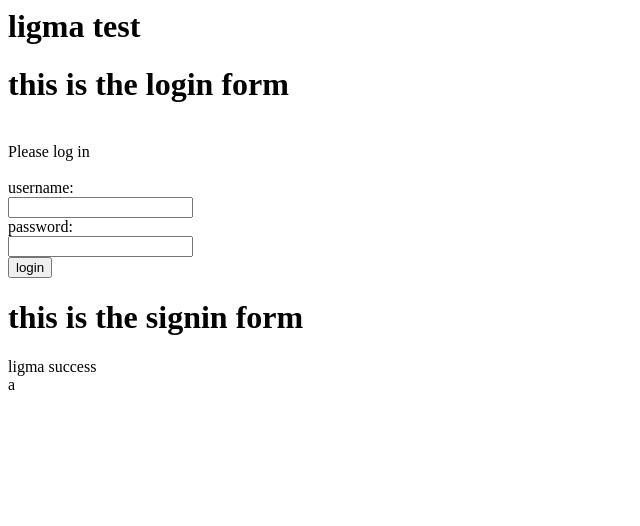
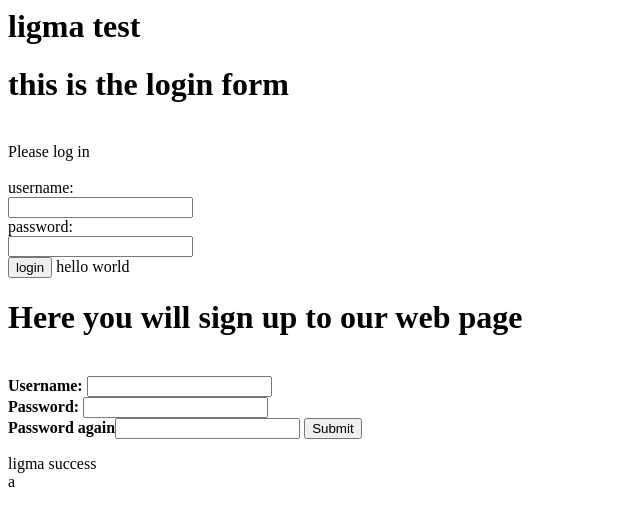
Before and after one commit to MannOfPootis/School-project, a PHP site: page /MainPage.php in a window 1280 px wide. Shown: the top 526 px of the page, without its empty margins (0-640 px from the left). Run offline with PHP 8.4, Linux system fonts and the light colour scheme.

Commit message:
making signin form

```diff
--- a/MainPage.php
+++ b/MainPage.php
@@ -2,7 +2,7 @@
 <?php
 include "Methods.php";
 include "config.php";
-include "Login.php";
+include "login.php";
 include "Signin.php";
 
 
--- a/Signin.php
+++ b/Signin.php
@@ -1 +1,79 @@
-<h1>this is the signin form</h1>
+
+
+<html>
+    <head>
+        <style>
+
+        </style>
+    </head>
+<body>
+    <script type="text/javascript">
+        //function submitcheck
+        function checkok(){
+            var password = document.getElementById("password");
+            var password1 = document.getElementById("password1");
+            if(password.value!=(password1.value)){
+                document.getElementById("problem").innerHTML="The passwords don't mactch";
+                document.getElementById("problem").style.color="red";
+                //document.getElementById("problem").style.border-color="red";
+            }
+            else{
+                document.getElementById("problem").innerHTML="they match";
+                document.getElementById("problem").style.color="green";
+            }
+            //document.getElementById("problem").innerHTML=password.value;
+        }
+    </script>
+    <?php
+    include "config.php";
+    echo "hello world";
+
+
+
+
+    ?>
+        <h1>Here you will sign up to our web page</h1><br>
+
+<form action="" method="post"><b>
+Username:   <input type="text" name="username"><br>
+Password:   <input type="password" name="password"id ="password" onchange="checkok()"><br>
+Password again<input type = "password" name="password2" id ="password1" onchange="checkok()">
+    </b>
+<input type="submit" >
+<div id ="problem"></div>
+<?php
+            if(
+            array_key_exists( "username",$_POST)&&
+            array_key_exists( "password",$_POST)&&
+            array_key_exists( "password2",$_POST)
+
+
+            ){
+            if($_POST["password"]==$_POST["password2"])
+            {
+                $firstname=$_POST["first_name"];
+                $lastname=$_POST["last_name"];
+                $username=$_POST["username"];
+                $password=password_hash($_POST["password"],PASSWORD_DEFAULT);
+                if($conn->query("select username from account where username='$username'")->num_rows>0)
+                {
+                    echo "<h1 style ='color: red;'>Username already taken</h1>";
+                }
+                else
+                {
+                $sql = "INSERT INTO user(username   ,password)
+                values('$username','$password')";
+                if ($conn->query($sql)) {
+                    echo "<h1 style ='color: green;'>New record created successfully</h1>";
+                  } else {
+                    echo "Error: " . $sql . "<br>" . $conn->error;
+                  }
+                }
+                $conn->close();
+            }
+        }
+        ?>
+</div>
+</form>
+</body>
+</html>
```
